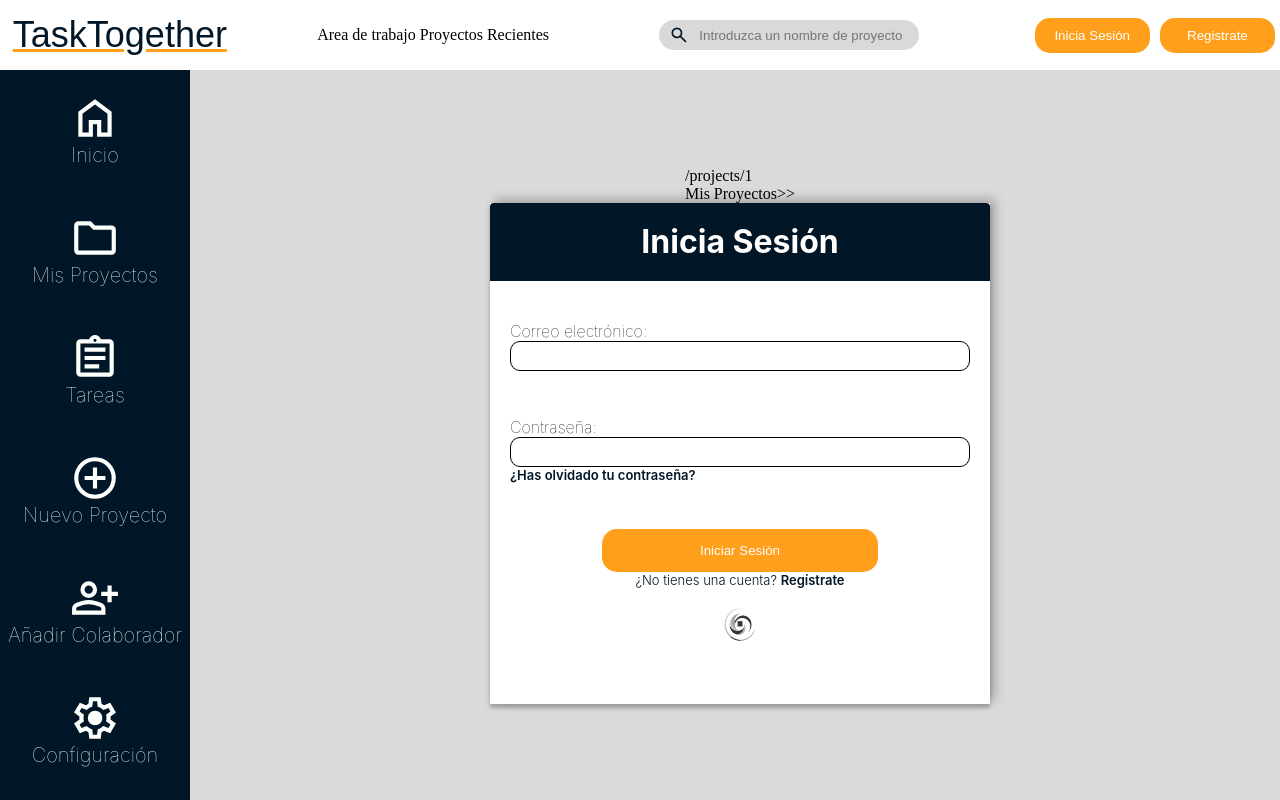
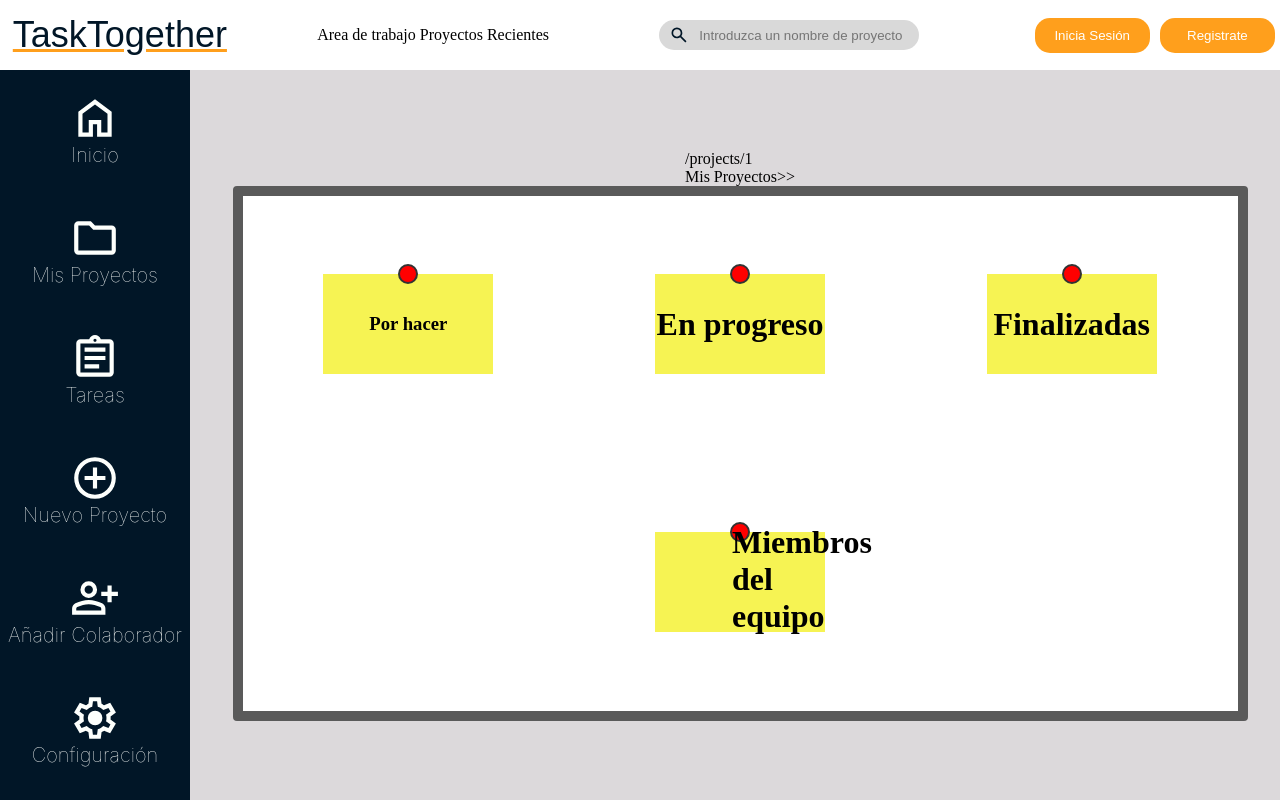
Before and after one commit to SoyaR08/TaskTogether, an Angular app: page /projects/1 in a window 1280 px wide. Built offline with nearby package versions, Linux system fonts and the light colour scheme.

Commit message:
Inicio Dashboard de un proyecto

```diff
--- a/src/app/app.routes.ts
+++ b/src/app/app.routes.ts
@@ -6,6 +6,7 @@ import { ProfileComponent } from './profile/profile.component';
 import { NewProjectComponent } from './projects/new-project/new-project.component';
 import { ListProjectsComponent } from './projects/list-projects/list-projects.component';
 import { DashboardComponent } from './dashboard/dashboard.component';
+import { ProjecthomeComponent } from './projecthome/projecthome.component';
 
 
 export const routes: Routes = [
@@ -18,7 +19,8 @@ export const routes: Routes = [
     {path: 'profile', component: ProfileComponent},
     {path: 'projects', children: [
         {path: '', component: ListProjectsComponent},
-        {path: 'newproject', component: NewProjectComponent, pathMatch: 'full'}
+        {path: 'newproject', component: NewProjectComponent, pathMatch: 'full'},
+        {path: ':projectName', component: ProjecthomeComponent}
     ]},
     //{path: 'prueba', component: NavbarComponent},
     {path: 'adminSection', loadChildren: () => import('./admin/adminroutes').then(m => m.routes)},
--- /dev/null
+++ b/src/app/projecthome/projecthome.component.css
@@ -0,0 +1,51 @@
+.blackboard {
+    width: 1015px;
+    height: 535px;
+    background-color: white;
+    border-radius: 4px;
+    border: solid #5a5a5a 10px;
+    display: flex;
+    flex-direction: column;
+}
+
+/* font-family: "Inter", sans-serif;
+font-optical-sizing: auto;
+font-weight: 0;
+font-size: 24px;
+font-style: normal; */
+.info, .members {
+    height: 50%;
+    display: flex;
+    justify-content: space-around;
+    align-items: center;
+}
+
+.info {
+    flex-direction: row;
+}
+
+.magnet {
+    width: 20px;
+    height: 20px;
+    background-color: red;
+    border-radius: 50%;
+    border: 2px solid #333;
+    position: absolute;
+    top: -10px;
+    left: 50%;
+    transform: translateX(-50%);
+    z-index: 2;
+}
+
+
+.posit {
+    width: 170px;
+    height: 100px;
+    background-color: #F6F353;
+    display: flex;
+    justify-content: center;
+    align-items: center;
+    position: relative;
+    flex-direction: column;
+     /* Deja espacio para el imán */
+}
--- /dev/null
+++ b/src/app/projecthome/projecthome.component.html
@@ -0,0 +1,29 @@
+<div class="blackboard">
+    <div class="info">
+        <div class="card1">
+            <div class="posit">
+                <div class="magnet"></div>
+                <h3>Por hacer</h3>
+            </div>
+        </div>
+        <div class="card2">
+            <div class="posit">
+                <div class="magnet"></div>
+                <h1>En progreso</h1>
+            </div>
+        </div>
+        <div class="card3">
+            <div class="posit">
+                <div class="magnet"></div>
+                <h1>Finalizadas</h1>
+            </div>
+        </div>
+    </div>
+    <div class="members">
+        <div class="posit">
+            <div class="magnet">
+                <h1>Miembros del equipo</h1>
+            </div>
+        </div>
+    </div>
+</div>
--- a/src/app/projects/list-projects/list-projects.component.html
+++ b/src/app/projects/list-projects/list-projects.component.html
@@ -14,7 +14,7 @@
         <tbody>
             <tr class="tableBody" *ngFor="let prj of project.userProjects().content">
                 <td>IMG</td>
-                <td>{{prj.name}}</td>
+                <td [routerLink]="[`/projects/${formatNames(prj.name)}`]">{{prj.name}}</td>
                 <td>{{prj.description}}</td>
                 <td>{{prj.start_date}}</td>
                 <td>{{prj.end_date}}</td>
--- a/src/app/projects/list-projects/list-projects.component.ts
+++ b/src/app/projects/list-projects/list-projects.component.ts
@@ -3,9 +3,10 @@ import { LoginService } from '../../services/login.service';
 import { ProjectService } from '../../services/project.service';
 import { NgFor } from '@angular/common';
 import Swal from 'sweetalert2';
+import { RouterLink } from '@angular/router';
 @Component({
   selector: 'app-list-projects',
-  imports: [NgFor],
+  imports: [NgFor, RouterLink],
   templateUrl: './list-projects.component.html',
   styleUrl: './list-projects.component.css'
 })
@@ -31,4 +32,8 @@ export class ListProjectsComponent implements OnInit{
     })
     .then(() => this.project.finishAProject(id));
   }
+
+  formatNames(name: string): string {
+    return name.replaceAll(" ", "-");
+  }
 }
```
Also changed, not shown: src/app/projecthome/projecthome.component.ts (added, +11 -0 lines).
